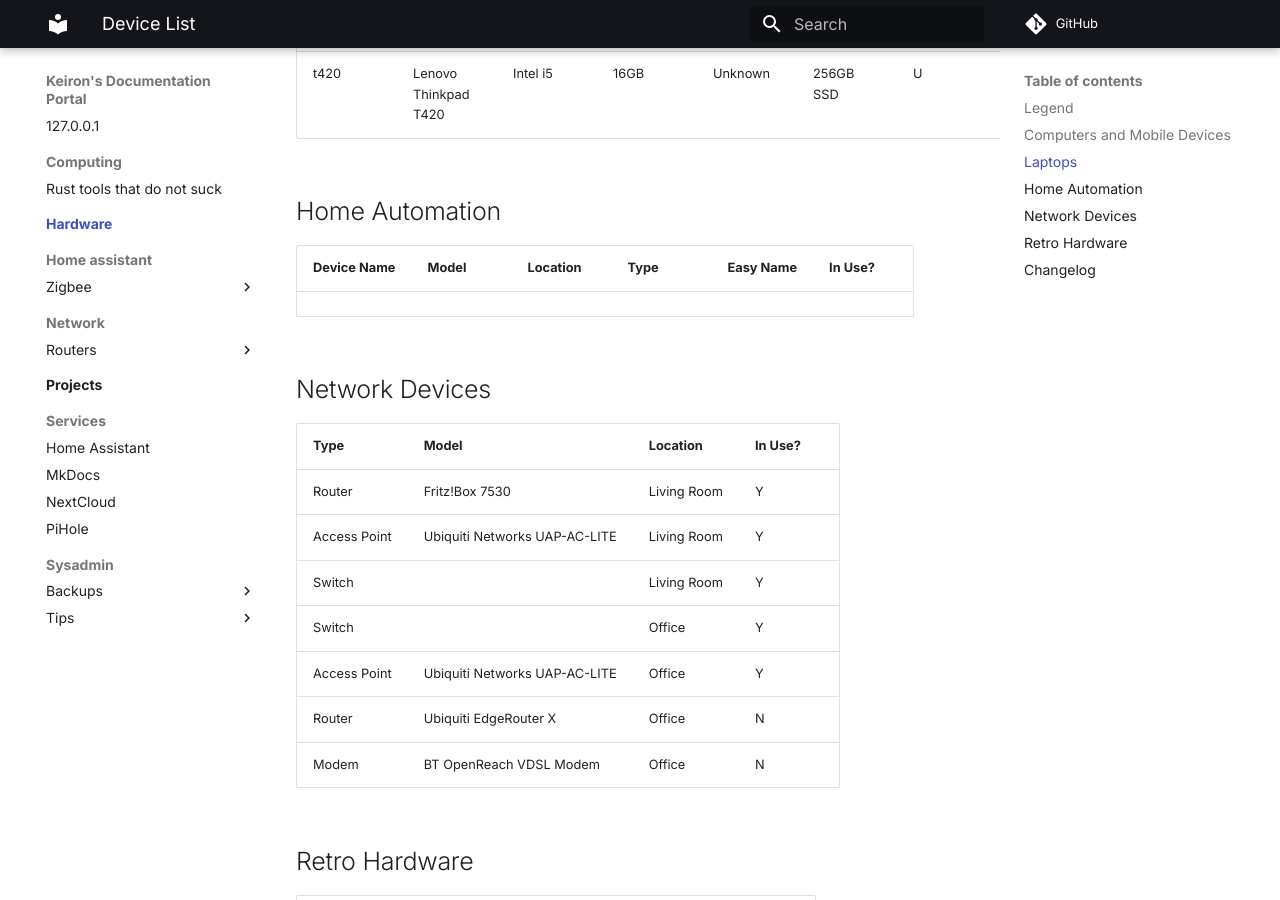
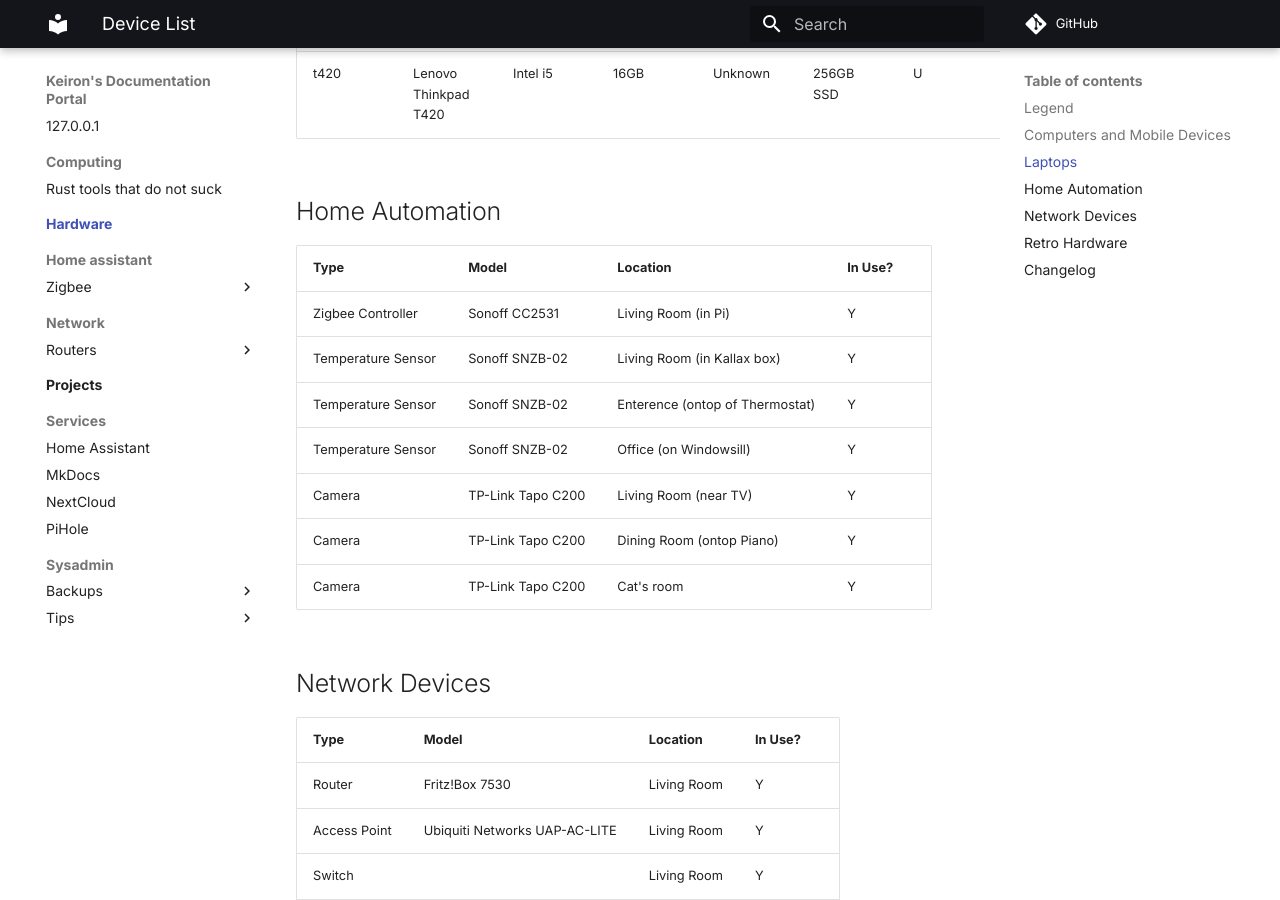
Before and after one commit to KeironO/docs, an MkDocs documentation site: the page built from docs/hardware/index.md, in a window 1280 px wide and 900 px high, scrolled down 1627 px. Built offline with MkDocs 1.6.1 and Material for MkDocs 9.7.7, drawn with Linux system fonts in a browser that asks for light colours; comment, search, counter and statistics services are not loaded.

Commit message:
Added moar

```diff
--- a/docs/hardware/index.md
+++ b/docs/hardware/index.md
@@ -34,9 +34,15 @@ Here you will find a breakdown of my computing devices. There's probably gaps he
 
 ## Home Automation
 
-|Device Name|Model|Location|Type|Easy Name|In Use?|
-|-|-|-|-|-|-|
-
+|Type|Model|Location|In Use?|
+|-|-|-|-|
+|Zigbee Controller|Sonoff CC2531|Living Room (in Pi)|Y|
+|Temperature Sensor|Sonoff SNZB-02|Living Room (in Kallax box)|Y|
+|Temperature Sensor|Sonoff SNZB-02|Enterence (ontop of Thermostat)|Y|
+|Temperature Sensor|Sonoff SNZB-02|Office (on Windowsill)|Y|
+|Camera|TP-Link Tapo C200|Living Room (near TV)|Y|
+|Camera|TP-Link Tapo C200|Dining Room (ontop Piano)|Y|
+|Camera|TP-Link Tapo C200|Cat's room|Y|
 
 ## Network Devices
 
```
Also changed, not shown: docs/home-assistant/zigbee/zigbee-devices.md (+1 -1 lines).
